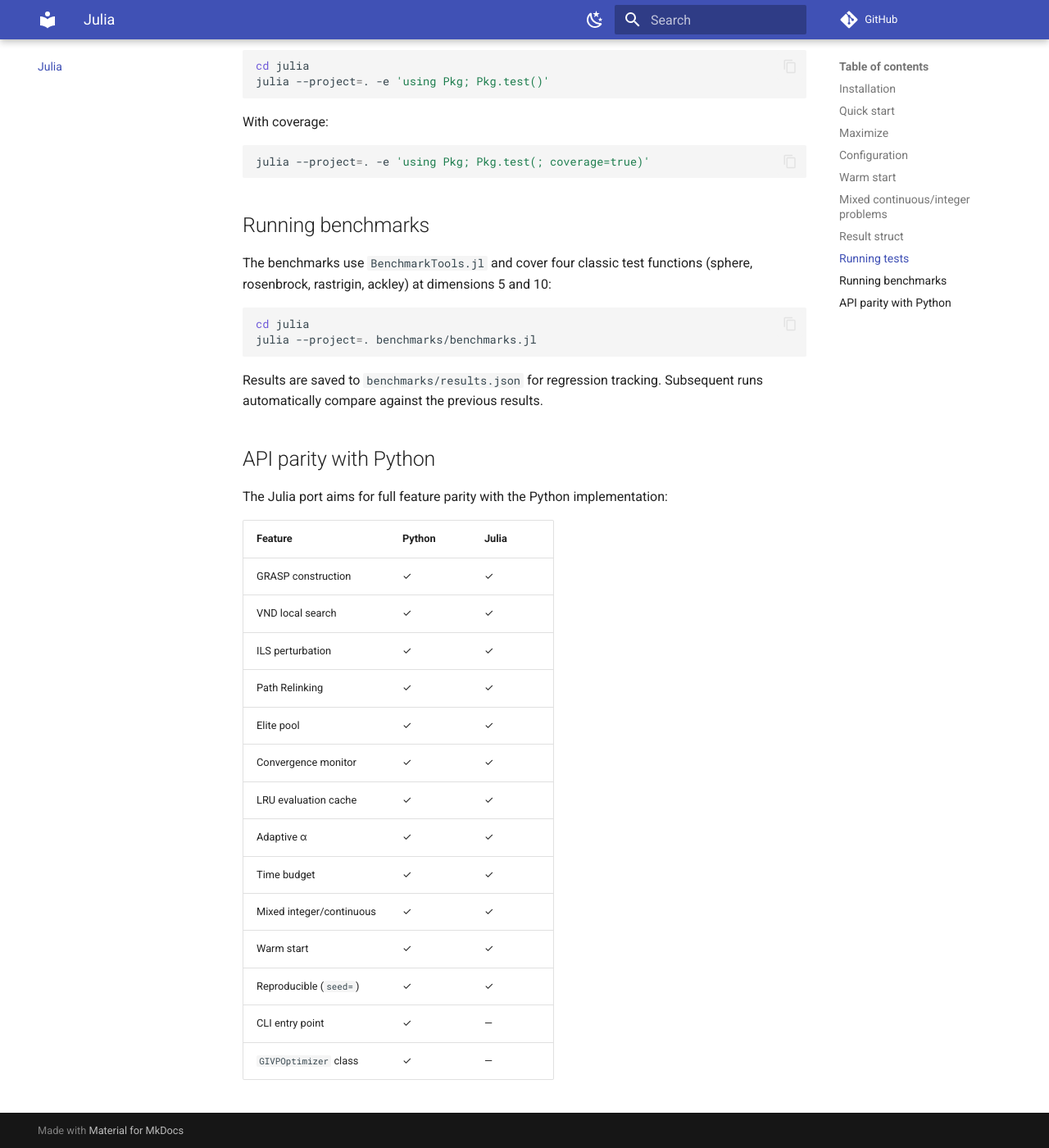
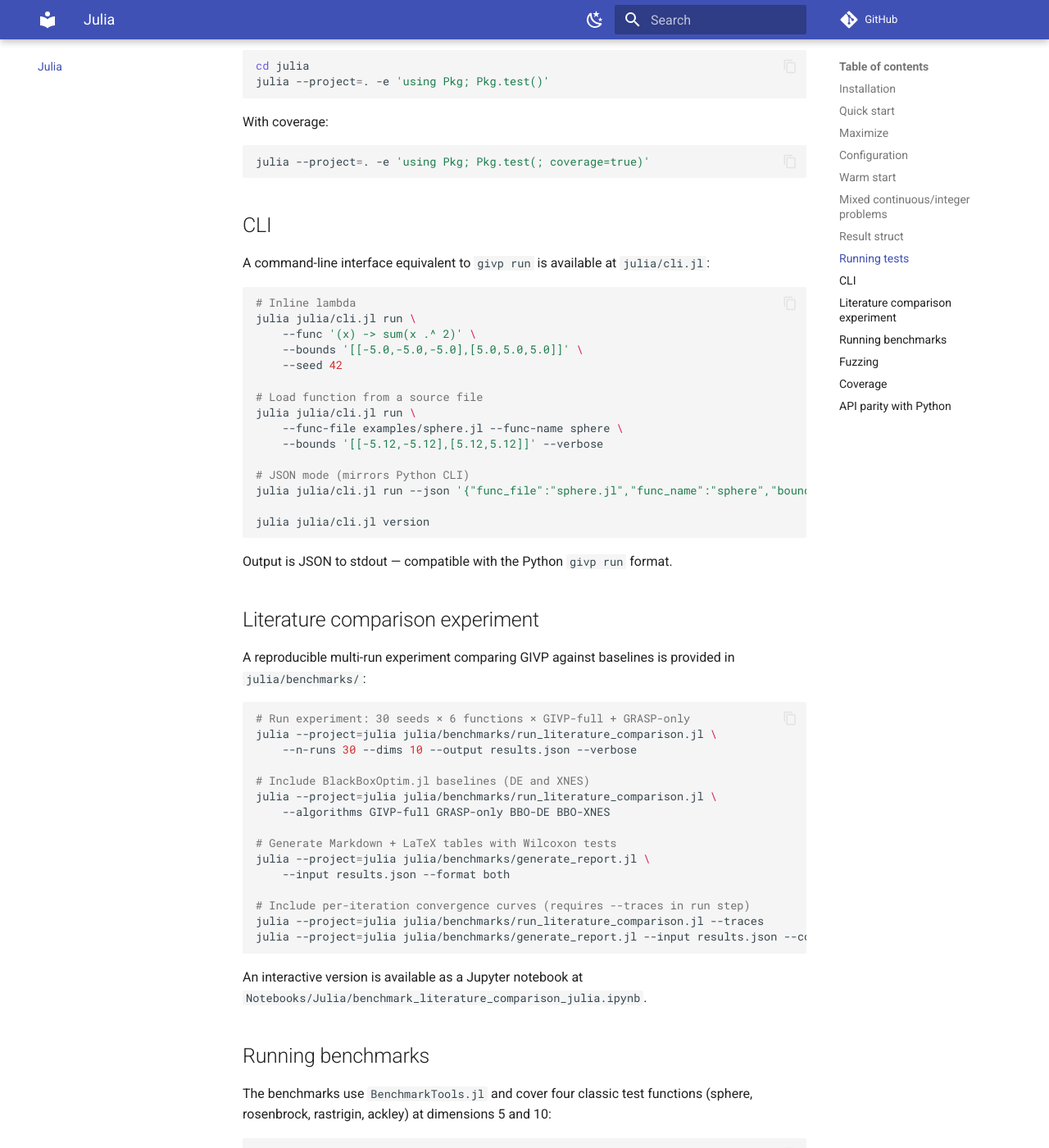
Before and after one commit to Arnime/grasp_ils_vnd_pr, an MkDocs documentation site: the page built from docs/julia.md, in a window 1280 px wide and 1400 px high, scrolled down 2315 px. Shown: the whole window at 82% size. Built offline with MkDocs 1.6.1 and Material for MkDocs 9.7.7, drawn with Linux system fonts in a browser that asks for light colours; comment, search, counter and statistics services are not loaded; some of the changed text lies outside the part shown.

````diff
--- a/docs/julia.md
+++ b/docs/julia.md
@@ -103,6 +103,57 @@ With coverage:
 julia --project=. -e 'using Pkg; Pkg.test(; coverage=true)'
 ```
 
+## CLI
+
+A command-line interface equivalent to `givp run` is available at
+`julia/cli.jl`:
+
+```bash
+# Inline lambda
+julia julia/cli.jl run \
+    --func '(x) -> sum(x .^ 2)' \
+    --bounds '[[-5.0,-5.0,-5.0],[5.0,5.0,5.0]]' \
+    --seed 42
+
+# Load function from a source file
+julia julia/cli.jl run \
+    --func-file examples/sphere.jl --func-name sphere \
+    --bounds '[[-5.12,-5.12],[5.12,5.12]]' --verbose
+
+# JSON mode (mirrors Python CLI)
+julia julia/cli.jl run --json '{"func_file":"sphere.jl","func_name":"sphere","bounds":[[-5],[5]]}'
+
+julia julia/cli.jl version
+```
+
+Output is JSON to stdout — compatible with the Python `givp run` format.
+
+## Literature comparison experiment
+
+A reproducible multi-run experiment comparing GIVP against baselines is
+provided in `julia/benchmarks/`:
+
+```bash
+# Run experiment: 30 seeds × 6 functions × GIVP-full + GRASP-only
+julia --project=julia julia/benchmarks/run_literature_comparison.jl \
+    --n-runs 30 --dims 10 --output results.json --verbose
+
+# Include BlackBoxOptim.jl baselines (DE and XNES)
+julia --project=julia julia/benchmarks/run_literature_comparison.jl \
+    --algorithms GIVP-full GRASP-only BBO-DE BBO-XNES
+
+# Generate Markdown + LaTeX tables with Wilcoxon tests
+julia --project=julia julia/benchmarks/generate_report.jl \
+    --input results.json --format both
+
+# Include per-iteration convergence curves (requires --traces in run step)
+julia --project=julia julia/benchmarks/run_literature_comparison.jl --traces
+julia --project=julia julia/benchmarks/generate_report.jl --input results.json --convergence
+```
+
+An interactive version is available as a Jupyter notebook at
+`Notebooks/Julia/benchmark_literature_comparison_julia.ipynb`.
+
 ## Running benchmarks
 
 The benchmarks use `BenchmarkTools.jl` and cover four classic test functions
@@ -115,6 +166,35 @@ julia --project=. benchmarks/benchmarks.jl
 
 Results are saved to `benchmarks/results.json` for regression tracking.
 Subsequent runs automatically compare against the previous results.
+
+## Fuzzing
+
+A crash-finder fuzzer exercises the API with random and adversarial inputs:
+
+```bash
+julia --project=julia julia/fuzz/fuzz_givp.jl --n-trials 500 --verbose
+```
+
+Phase 1 checks that invalid inputs always raise the correct `GivpError` subtype.
+Phase 2 runs random valid trials verifying six invariants per result
+(bounds containment, `nfev > 0`, `success ↔ isfinite(fun)`, etc.).
+Exit code 0 = all passed, 1 = failures found.
+
+## Coverage
+
+The CI enforces a minimum of **85 %** line coverage on `julia/src/`.
+To check locally:
+
+```bash
+julia --project=julia -e '
+  using Pkg; Pkg.add("CoverageTools")
+  using CoverageTools
+  cov = process_folder("julia/src")
+  hit   = count(c -> c !== nothing && c > 0, [c for s in cov for c in s.coverage])
+  total = count(c -> c !== nothing,          [c for s in cov for c in s.coverage])
+  println("Coverage: $(round(hit/total*100; digits=1))%")
+'
+```
 
 ## API parity with Python
 
@@ -134,5 +214,8 @@ The Julia port aims for full feature parity with the Python implementation:
 | Mixed integer/continuous   | ✓      | ✓     |
 | Warm start                 | ✓      | ✓     |
 | Reproducible (`seed=`)     | ✓      | ✓     |
-| CLI entry point            | ✓      | —     |
+| CLI entry point            | ✓      | ✓     |
 | `GIVPOptimizer` class      | ✓      | —     |
+| Literature comparison      | ✓      | ✓     |
+| Wilcoxon + LaTeX reports   | ✓      | ✓     |
+| Fuzzing driver             | ✓      | ✓     |
````
Also changed, not shown: docs/roadmap.md (+16 -8 lines), julia/benchmarks/README.md (+59 -6 lines), 18 other files.
